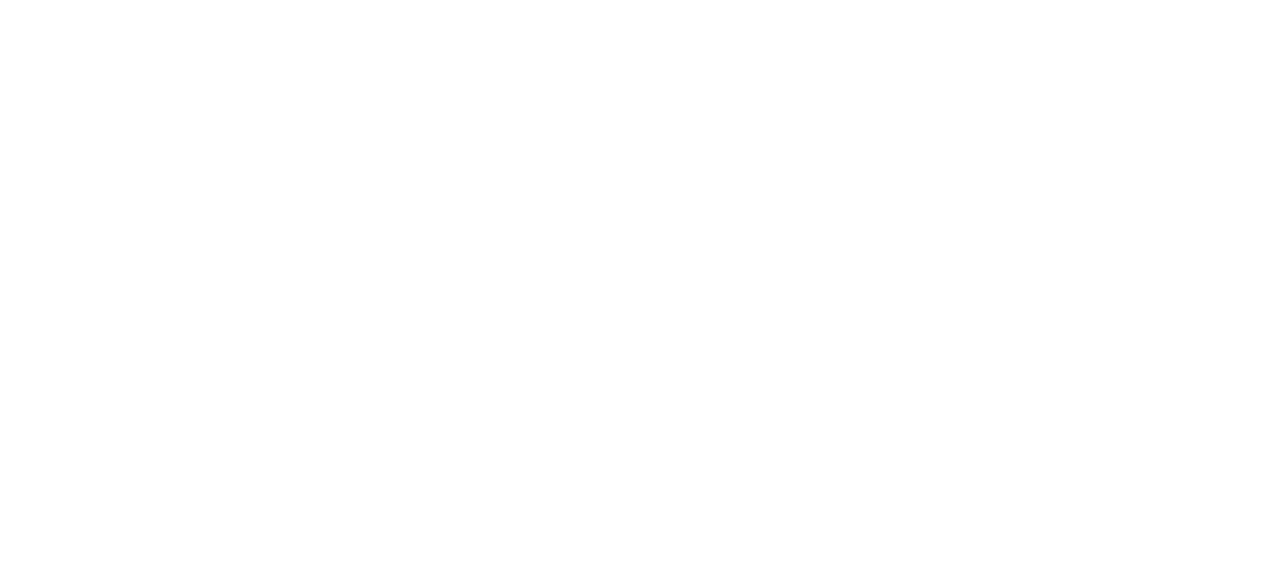
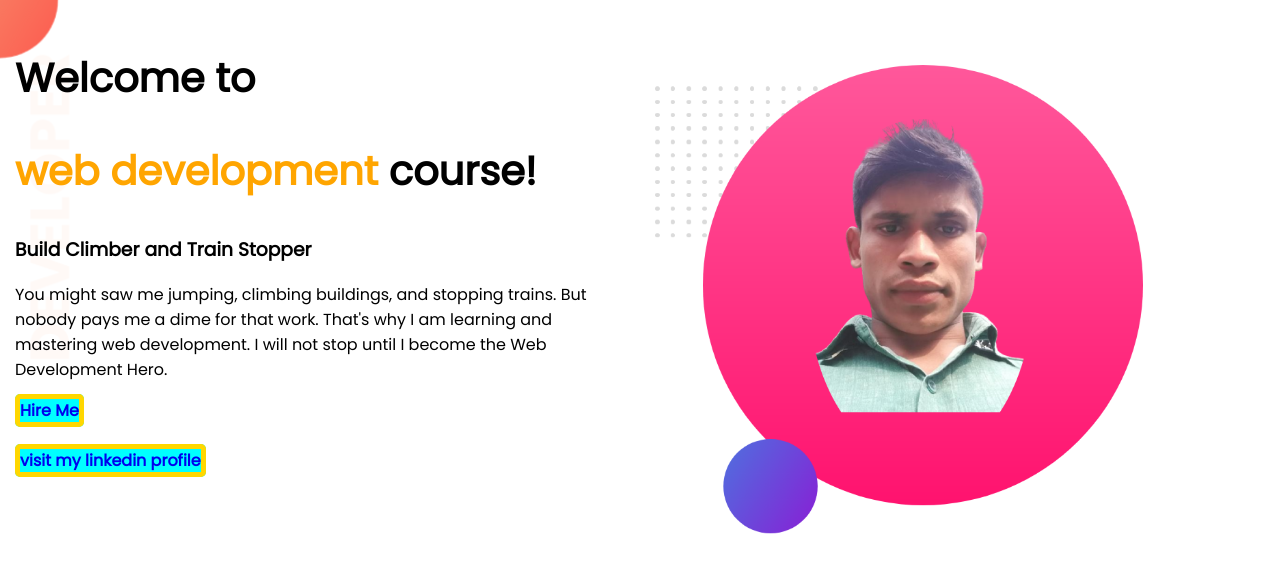
Before and after one commit to smreza99/developer-portfolio, a plain HTML site: page index.html in a window 1280 px wide. Drawn offline with Linux system fonts and the light colour scheme.

Commit message:
top banner added

```diff
--- a/index.css
+++ b/index.css
@@ -0,0 +1,47 @@
+body{
+    font-family: 'Poppins', sans-serif;
+    margin: 0;
+}
+h1{
+    font-size: 40px;
+}
+.web{
+    color: orange;
+}
+section{
+    display: flex;
+}
+.half-width{
+    width: 50%;
+    padding: 15px;
+}
+.half-width img{
+    width: 80%;
+    margin-top: 50px;
+}
+.link-button1{
+    text-decoration: none;
+    background-color: aqua;
+    margin-bottom: 20px;
+    border: 5px solid gold;
+    background-image: linear-gradient(dark,green);
+    font-weight: bolder;
+    border-radius: 5px;
+
+}
+.link-button2{
+    text-decoration: none;
+    background-color: aqua;
+
+    margin-top: 10px;
+    margin-bottom: 10px;
+    border: 5px solid gold;
+    background-image: linear-gradient(dark,green);
+    font-weight: bolder;
+    border-radius: 5px;
+
+}
+.top-banner{
+    background-image: url(images/top-banner.png);
+    background-repeat: no-repeat;
+}
--- a/index.html
+++ b/index.html
@@ -5,9 +5,28 @@
     <meta http-equiv="X-UA-Compatible" content="IE=edge">
     <meta name="viewport" content="width=device-width, initial-scale=1.0">
     <title>developer portfolio</title>
+    <link rel="preconnect" href="https://fonts.googleapis.com">
+    <link rel="preconnect" href="https://fonts.gstatic.com" crossorigin>
+    <link href="https://fonts.googleapis.com/css2?family=Poppins&display=swap" rel="stylesheet">
     <link rel="stylesheet" href="index.css">
 </head>
 <body>
+   <section class="top-banner">
+    <div class="half-width">
+        <h1>Welcome to</h1>
+        <h1> <span class="web">web development</span>  course!</h1>
+        <h3>Build Climber and Train Stopper</h3>
+        <p>You might saw me jumping, climbing buildings, and stopping trains. But nobody pays me a dime for that work. That's why I am learning and mastering web development. I will not stop until I become the Web Development Hero.</p>
+        <a class="link-button1" target="_blank" href="https://github.com/smreza99">Hire Me</a> <br> <br>
+        <a class="link-button2" target="_blank" href="https://www.linkedin.com/feed/">visit my linkedin profile</a>
+        </div>
+
+        <div class="half-width">
+            <img src="images/santo.png.png" alt="">
+
+        </div>
+   </section>
+
 
 </body>
 </html>
```
Also changed, not shown: images/Jhankar-pic-with-bg.png (added), images/dream-bg.png (added), images/exp-bg.png (added), images/jhankar.png (added), images/jhankar2.png (added), images/my-bg.png (added), images/my-bg2.png (added), images/santo.png.png (added), images/top-banner.png (added).
